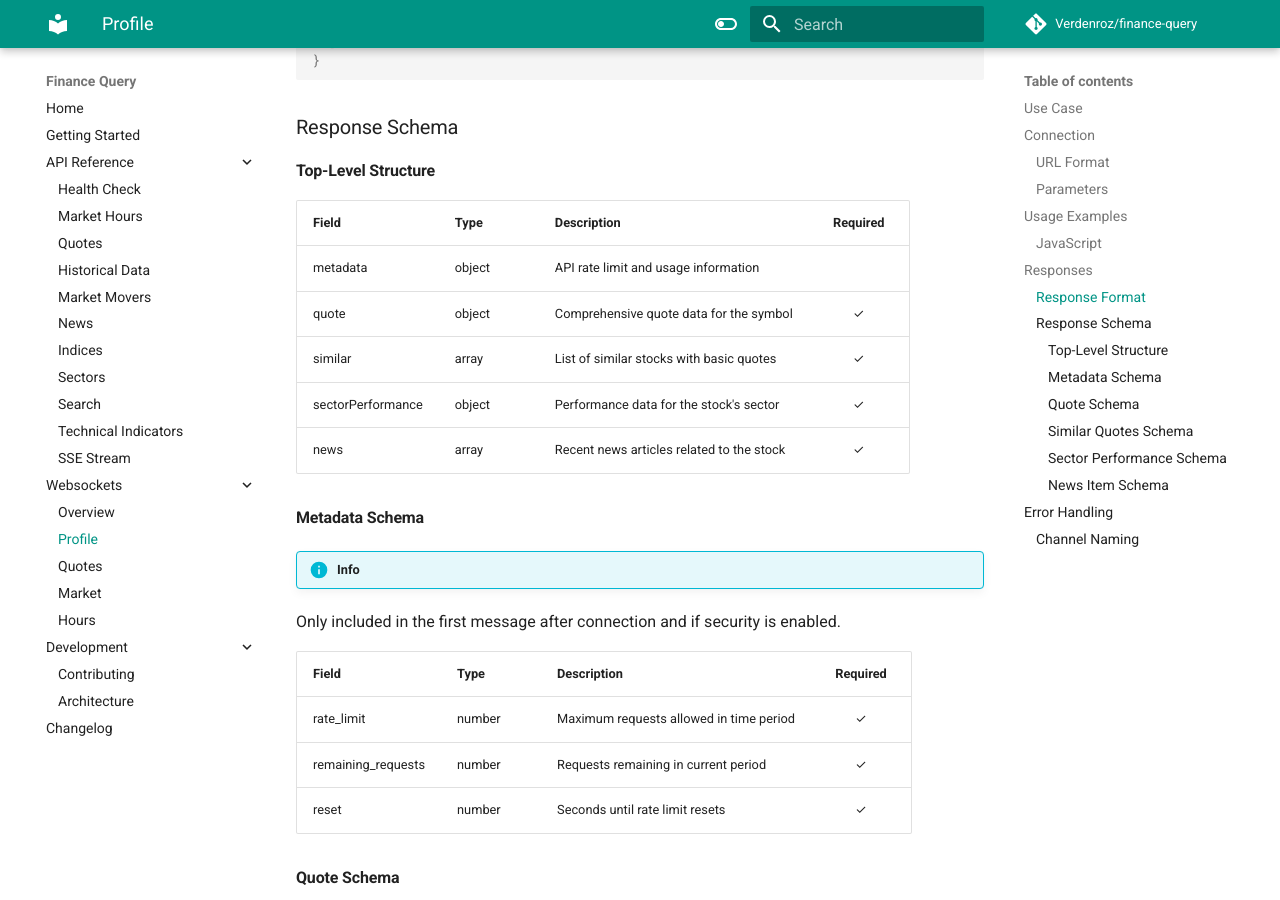
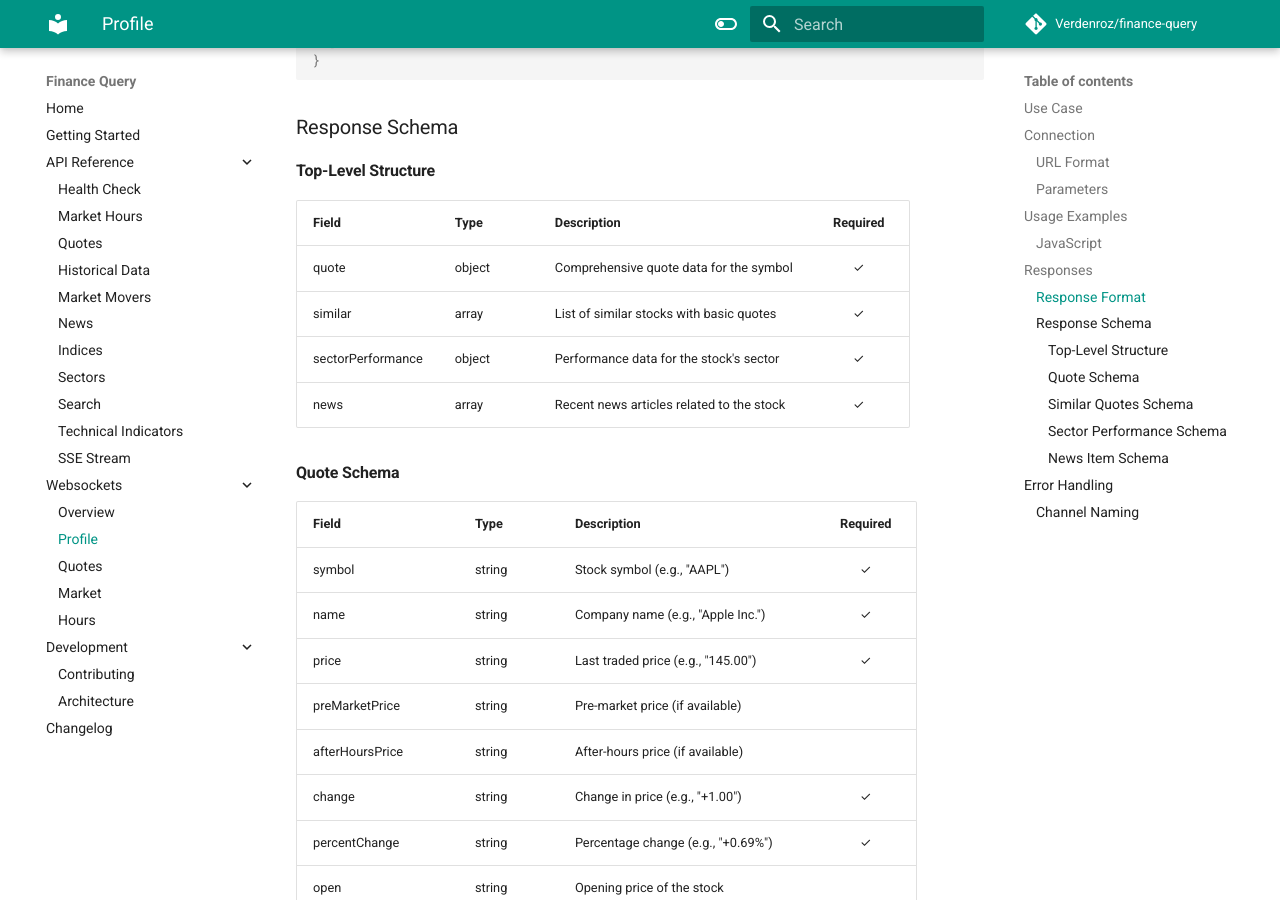
Before and after one commit to Verdenroz/finance-query, an MkDocs documentation site: the page built from docs/websockets/profile.md, in a window 1280 px wide and 900 px high, scrolled down 2391 px. Built offline with MkDocs 1.6.1 and Material for MkDocs 9.7.7, drawn with Linux system fonts in a browser that asks for light colours; comment, search, counter and statistics services are not loaded.

Commit message:
removes metadata schema from profile.md

```diff
--- a/docs/websockets/profile.md
+++ b/docs/websockets/profile.md
@@ -114,22 +114,10 @@ The WebSocket sends JSON responses with the following structure:
 
 | Field             | Type   | Description                               | Required |
 |-------------------|--------|-------------------------------------------|:--------:|
-| metadata          | object | API rate limit and usage information      |          |
 | quote             | object | Comprehensive quote data for the symbol   |    ✓     |
 | similar           | array  | List of similar stocks with basic quotes  |    ✓     |
 | sectorPerformance | object | Performance data for the stock's sector   |    ✓     |
 | news              | array  | Recent news articles related to the stock |    ✓     |
-
-#### Metadata Schema
-
-!!! info
-Only included in the first message after connection and if security is enabled.
-
-| Field              | Type   | Description                             | Required |
-|--------------------|--------|-----------------------------------------|:--------:|
-| rate_limit         | number | Maximum requests allowed in time period |    ✓     |
-| remaining_requests | number | Requests remaining in current period    |    ✓     |
-| reset              | number | Seconds until rate limit resets         |    ✓     |
 
 #### Quote Schema
 
```
